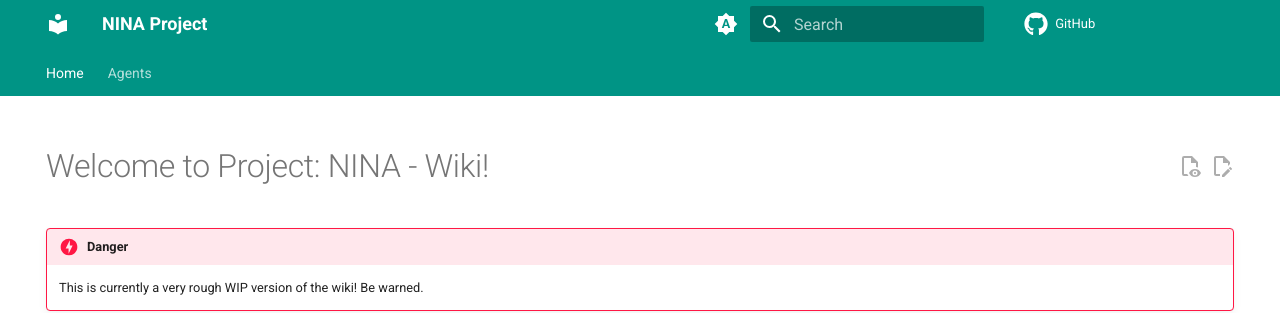
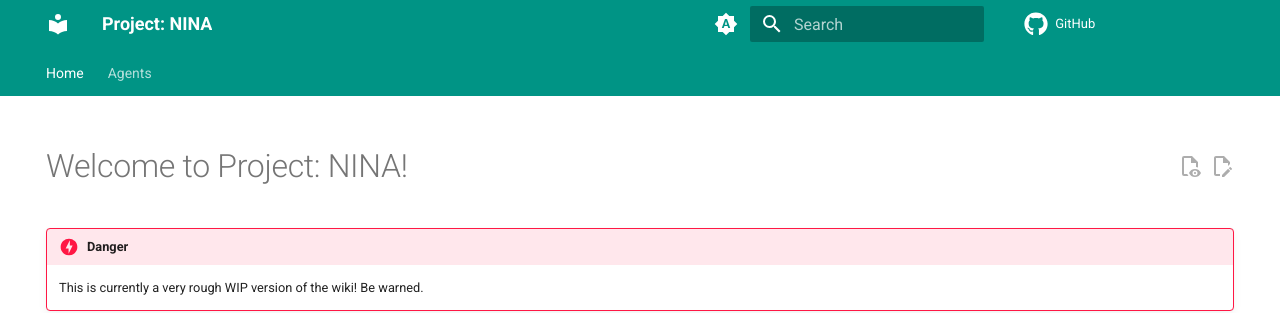
Before and after one commit to Tech-TTGames/NINA, an MkDocs documentation site: the page built from docs/index.md, in a window 1280 px wide. Shown: the top 313 px of the page. Built offline with MkDocs 1.6.1 and Material for MkDocs 9.7.7, drawn with Linux system fonts in a browser that asks for light colours; plug-ins that fetch from the network failed and are left out; comment, search, counter and statistics services are not loaded.

```diff
--- a/docs/index.md
+++ b/docs/index.md
@@ -4,7 +4,7 @@ description: This is a project that provides a place for people to seek informat
 hide:
   - navigation
 ---
-# Welcome to Project: NINA - Wiki!
+# Welcome to Project: NINA!
 !!! danger
     This is currently a very rough WIP version of the wiki! Be warned.
 
--- a/mkdocs.yml
+++ b/mkdocs.yml
@@ -1,4 +1,4 @@
-site_name: NINA Project
+site_name: "Project: NINA"
 site_url: https://nina.ttlabs.org/
 repo_url: https://github.com/Tech-TTGames/NINA
 edit_uri: edit/main/docs/
```
